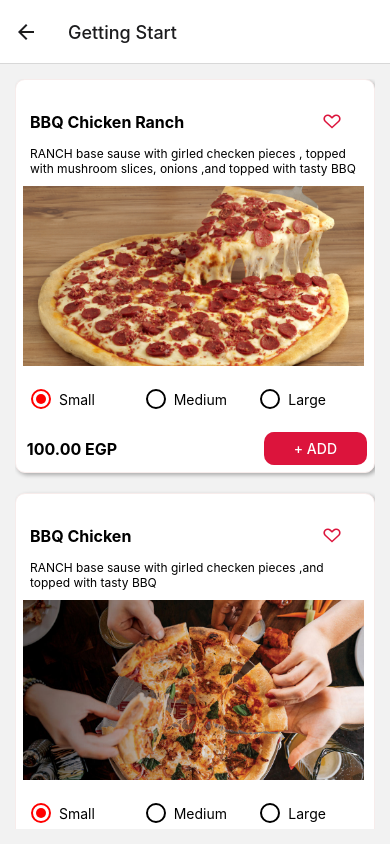
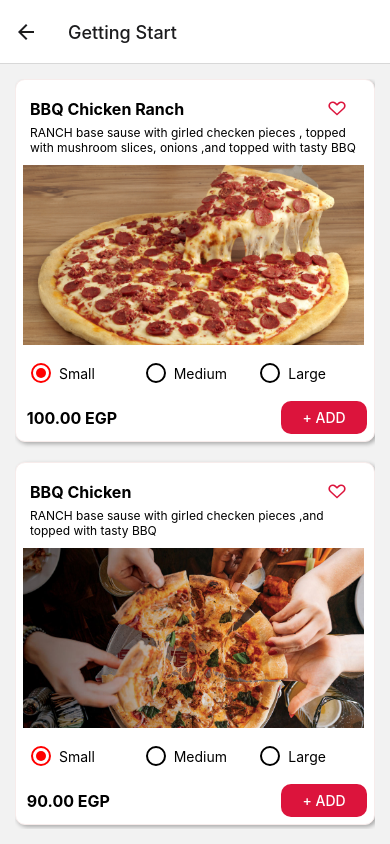
Before and after one commit to A7med31fimo/Pizza-App, a React Native app: screen /pizza in a window 390 px wide. Built offline with nearby package versions, Linux system fonts and the light colour scheme; no server answers.

Commit message:
handler add button

```diff
--- a/Components/Categories/pizza/Pizza.jsx
+++ b/Components/Categories/pizza/Pizza.jsx
@@ -1,19 +1,22 @@
 import { useState } from "react";
-import { StyleSheet, Text, View, Image, Button ,CheckBox , TouchableOpacity } from "react-native";
-import Pizza1 from "../../../assets/pizza/pizza.png" ;
+import { StyleSheet, Text, View, Image, Button , TouchableOpacity } from "react-native";
 import { RadioButton } from 'react-native-paper';
+import Cake from "../cake/Cakes"
+import Icon from 'react-native-vector-icons/Entypo';
 
-import Icon from 'react-native-vector-icons/Entypo';
 
 export default function Item({label , desc , image , price}) {
 
-  //const titleofbutton = "+ Add";
+
   const [icon , seticon] = useState("heart-outlined");
   const [small ,setsmall] = useState('checked');
   const [medium ,setmedium] = useState('unchecked');
   const [large ,setlarge] = useState('unchecked');
   const [pric , setprice] = useState(price);
-  //const [button , setbutton] = useState(titleofbutton);
+  const [visible1 , setvisible1] = useState(true);
+  const [trash , settrash] = useState('trash');
+  const [number , setnumber] = useState(0);
+
 
   const clickHandler = () => {
     if (icon === "heart-outlined")
@@ -52,9 +55,24 @@ export default function Item({label , desc , image , price}) {
 
 
   const buttonHandler = () => {
+    setvisible1(false);
+    setnumber(number+1);
+  }
 
-      console.log('add');
+  const plusHandler = () => {
+    setnumber(number+1);
+    settrash('minus');
+  }
 
+
+  const minusHandler = () => {
+    setnumber(number-1);
+    if (number <= 2){
+    settrash('trash');
+    }
+    if (number <= 1){
+      setvisible1(true);
+      }
   }
 
 
@@ -63,7 +81,8 @@ export default function Item({label , desc , image , price}) {
         <View style={{paddingHorizontal:7}} >
         <View style={styles.footer}>
         <Text style={styles.label}>{label}</Text>
-        <Icon.Button
+
+        <Icon
         name={icon}
         size = {20}
         color = 'crimson'
@@ -91,7 +110,7 @@ export default function Item({label , desc , image , price}) {
         />
         <Text style = {styles.radio}>Small</Text>
         <RadioButton
-             status = {medium}
+            status = {medium}
             color="red"
             value = 'Medium'
             uncheckedColor="black"
@@ -110,14 +129,44 @@ export default function Item({label , desc , image , price}) {
 
         </View>
 
-      <View style = {styles.footer}>
-      <Text style = {styles.label} > {pric}.00 EGP </Text>
-      <View style={styles.button}>
-        <Button title = "+ Add" color = "crimson" onPress={buttonHandler}/>
-      </View>
+
+<View style = {styles.footer}>
+<Text style = {styles.price} > {pric}.00 EGP </Text>
+{visible1 ?
+   <View style={styles.button}>
+   <Button  title = '+ add' color = "crimson" onPress={buttonHandler}/>
+   </View>
+   :
+   <View style = {styles.footer}>
+
+   <Icon
+        name={trash}
+        size = {25}
+        color = 'grey'
+        onPress = {minusHandler}
+
+        />
+      <Text style = {styles.number} >{number}</Text>
+      <Icon
+        name='plus'
+        size = {25}
+        color = 'red'
+        iconStyle={{borderRadius: 50}}
+        onPress = {plusHandler}
+        />
       </View>
 
-    </View>
+ }
+
+</View>
+
+  </View>
+
+
+
+
+
+
   );
 }
 
@@ -140,9 +189,15 @@ const styles = StyleSheet.create({
     height: 180,
   },
   label: {
-    width : '97%',
+    width : '90%',
     fontSize: 16,
     fontWeight: "bold",
+  },
+  price: {
+    width : '75%',
+    fontSize: 16,
+    fontWeight: "bold",
+
   },
   desc: {
     fontSize: 12,
@@ -150,19 +205,26 @@ const styles = StyleSheet.create({
     paddingTop : 5
   },
   button: {
-    width : '30%',
+    width : '25%',
     borderRadius: 10,
     overflow: "hidden",
   },
 
   footer : {
-
     alignItems : 'center',
-    marginTop:15,
+    marginTop:10,
     flexDirection: "row",
   },
 
+number : {
+  borderWidth: 1,
+  borderRadius: 10,
+  borderColor : "#f7eceb",
+  fontSize : 16,
+  paddingHorizontal : 12
+},
+
   radio :{
-    width : '33%'
+    width : '27%'
   }
 });
```
